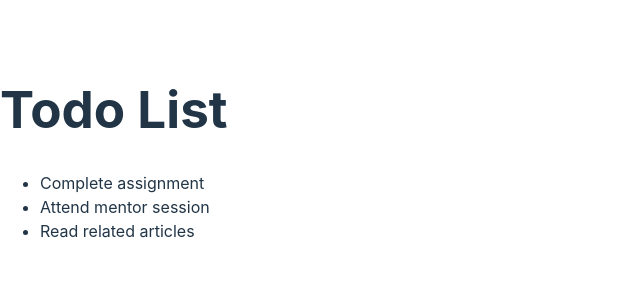
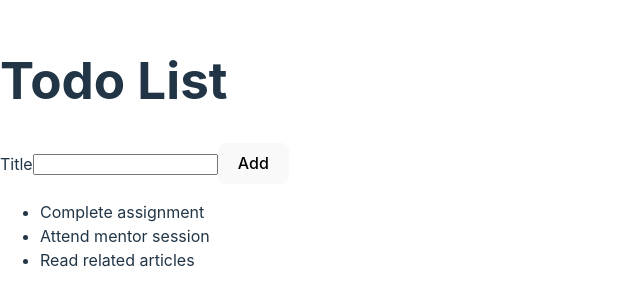
Before and after one commit to nihalerdal/react-todo, a React (Vite) app: page / in a window 1280 px wide. Shown: the part 247-552 px from the top of the page, without its empty margins (0-640 px from the left). Built offline with nearby package versions, Linux system fonts and the light colour scheme.

Commit message:
Code Format

```diff
--- /dev/null
+++ b/src/AddTodoForm.jsx
@@ -0,0 +1,15 @@
+import React from "react";
+
+function AddTodoForm() {
+  return (
+    <div>
+      <form>
+        <label htmlFor="todoTitle">Title</label>
+        <input id="todoTitle" type="text" />
+        <button type="submit">Add</button>
+      </form>
+    </div>
+  );
+}
+
+export default AddTodoForm;
--- a/src/App.jsx
+++ b/src/App.jsx
@@ -1,10 +1,12 @@
 import * as React from "react";
 import TodoList from "./TodoList"; //Import TodoList component
+import AddTodoForm from "./AddTodoForm"; //Import AddTodoForm component
 
 function App() {
   return (
     <div>
       <h1>Todo List</h1>
+      <AddTodoForm />
       <TodoList />
     </div>
   );
```
Also changed, not shown: src/TodoList.jsx (indentation only).
